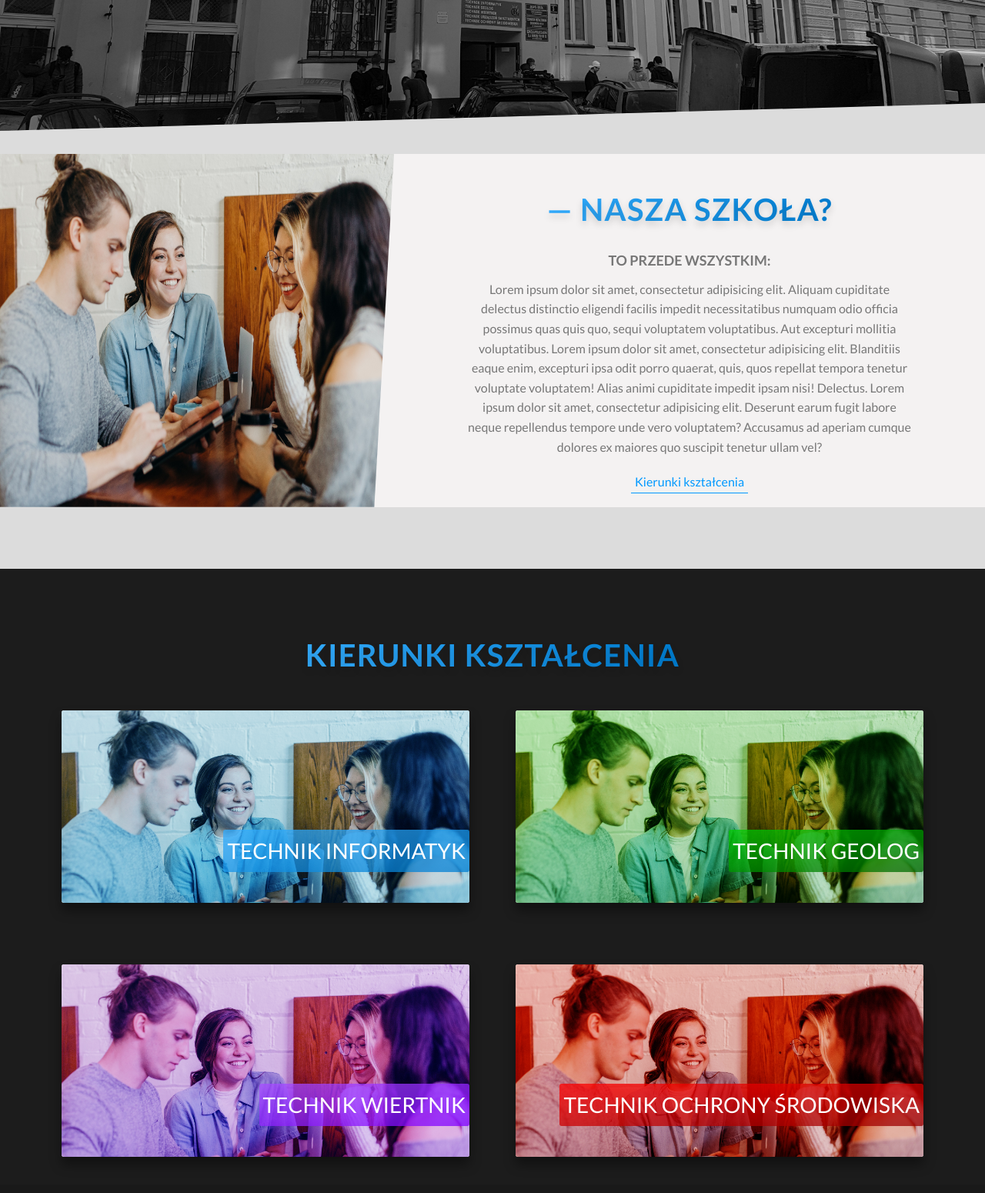
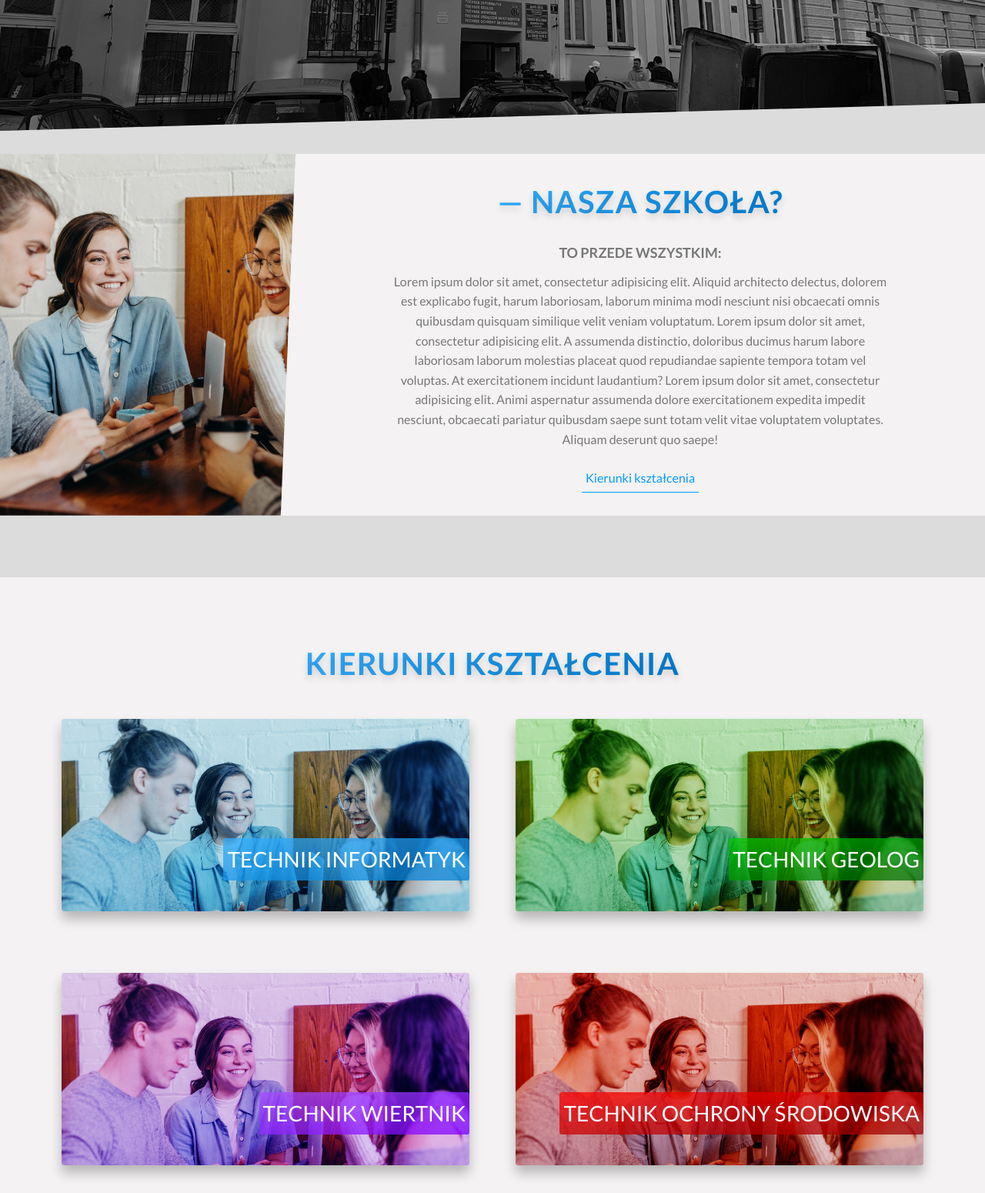
Before and after one commit to Forcowicz/ZSZPGNiG, a PHP site: page / in a window 1280 px wide. Shown: the part 630-2180 px from the top of the page at 77% size. Before the commit the page ends 2133 px from the top, so only its background shows below. Run offline with PHP 8.4, Linux system fonts and the light colour scheme.

Commit message:
Bug fixes

```diff
--- a/assets/css/style.css
+++ b/assets/css/style.css
@@ -188,7 +188,7 @@ body {
   left: 0;
   border-radius: 3px;
   overflow: hidden;
-  box-shadow: 0 1rem 1.5rem rgba(0, 0, 0, 0.4);
+  box-shadow: 0 1rem 1.5rem rgba(0, 0, 0, 0.25);
 }
 .card__side--front {
   background-color: #ffffff;
@@ -255,6 +255,14 @@ body {
 .card__heading--4 {
   background-image: linear-gradient(to right bottom, rgba(255, 0, 0, 0.75), rgba(153, 0, 0, 0.75));
 }
+.card__details {
+  font-size: 1.6rem;
+  color: #fff;
+  padding: 2rem 1.5rem;
+  display: block;
+  margin: 0 auto;
+  text-align: center;
+}
 
 .header {
   width: 100%;
@@ -300,48 +308,45 @@ body {
 .description {
   width: 100%;
   height: 100%;
-  display: table;
+  display: flex;
   overflow: hidden;
   background-color: #f4f2f2;
 }
 .description__left {
-  display: table-cell;
-  width: 40%;
-  height: auto;
-  overflow: hidden;
-  clip-path: polygon(0 0, 100% 0, 95% 100%, 0 100%);
-  position: relative;
+  flex: 0 1 30%;
+  background-image: url("../images/students.jpg");
+  background-size: cover;
+  background-repeat: no-repeat;
+  background-position: center;
+  clip-path: polygon(0 0, 0 100%, 95% 100%, 100% 0);
+  transition: all 0.15s;
+}
+.description__left:hover {
+  filter: sepia(10%);
 }
 .description__right {
-  display: table-cell;
-  width: 60%;
-  vertical-align: top;
-}
-.description__image {
-  height: 100%;
-  width: 100%;
-  backface-visibility: hidden;
-  transition: all 0.25s ease-out;
-  display: inline-block;
-  position: absolute;
-}
-.description__image:hover {
-  transform: scale(1.1);
+  flex: 1;
+  display: flex;
+  flex-direction: column;
+  justify-content: center;
+  align-items: center;
+  padding: 3rem 2rem;
 }
 .description__text {
+  text-align: center;
   width: 75%;
-  margin: 0 auto 2rem auto;
 }
 
 .section-fields {
   width: 100%;
   height: 80rem;
+  position: relative;
 }
 
 .fields {
   width: 100%;
   height: 100%;
-  background-color: #1C1C1C;
+  background-color: #f4f2f2;
   padding: 8rem;
 }
 
--- a/index.php
+++ b/index.php
@@ -35,23 +35,23 @@
 <section class="section-description">
     <div class="description">
         <div class="description__left">
-            <img src="assets/images/students.jpg" alt="Students Photo" class="description__image">
+
         </div>
         <div class="description__right">
-            <div class="u-margin-bottom-sm u-margin-top-md u-center-text">
+            <div class="u-margin-bottom-sm">
                 <h2 class="heading-secondary">&mdash; Nasza szkoła?</h2>
-                <div class="u-margin-bottom-xs u-margin-top-sm">
-                    <h4 class="heading-quaternary">To przede wszystkim:</h4>
-                </div>
-                <div class="description__text">
-                    <p class="paragraph">
-                        Lorem ipsum dolor sit amet, consectetur adipisicing elit. Aliquam cupiditate delectus distinctio eligendi facilis impedit necessitatibus numquam odio officia possimus quas quis quo, sequi voluptatem voluptatibus.
-                        Aut excepturi mollitia voluptatibus. Lorem ipsum dolor sit amet, consectetur adipisicing elit. Blanditiis eaque enim, excepturi ipsa odit porro quaerat, quis, quos repellat tempora tenetur voluptate voluptatem! Alias animi cupiditate impedit ipsam nisi! Delectus.
-                        Lorem ipsum dolor sit amet, consectetur adipisicing elit. Deserunt earum fugit labore neque repellendus tempore unde vero voluptatem? Accusamus ad aperiam cumque dolores ex maiores quo suscipit tenetur ullam vel?
-                    </p>
-                </div>
-                <a href="#" class="btn-text">Kierunki kształcenia</a>
             </div>
+            <div class="u-margin-bottom-xs">
+                <h4 class="heading-quaternary">To przede wszystkim:</h4>
+            </div>
+            <div class="description__text">
+                <p class="paragraph">
+                    Lorem ipsum dolor sit amet, consectetur adipisicing elit. Aliquid architecto delectus, dolorem est explicabo fugit, harum laboriosam, laborum minima modi nesciunt nisi obcaecati omnis quibusdam quisquam similique velit veniam voluptatum.
+                    Lorem ipsum dolor sit amet, consectetur adipisicing elit. A assumenda distinctio, doloribus ducimus harum labore laboriosam laborum molestias placeat quod repudiandae sapiente tempora totam vel voluptas. At exercitationem incidunt laudantium?
+                    Lorem ipsum dolor sit amet, consectetur adipisicing elit. Animi aspernatur assumenda dolore exercitationem expedita impedit nesciunt, obcaecati pariatur quibusdam saepe sunt totam velit vitae voluptatem voluptates. Aliquam deserunt quo saepe!
+                </p>
+            </div>
+            <a href="#" class="btn-text u-margin-top-sm">Kierunki kształcenia</a>
         </div>
     </div>
 </section>
@@ -69,7 +69,9 @@
                         <h4 class="card__heading card__heading--1">Technik informatyk</h4>
                     </div>
                     <div class="card__side card__side--back card__side--back--1">
-                        content
+                        <div class="card__details">
+                            <p>Technik informatyk jest ciekawym i bardzo poszukiwanym zawodem na rynku pracy (wzór opisu).</p>
+                        </div>
                     </div>
                 </div>
             </div>
@@ -80,7 +82,9 @@
                         <h4 class="card__heading card__heading--2">Technik geolog</h4>
                     </div>
                     <div class="card__side card__side--back card__side--back--2">
-                        content
+                        <div class="card__details">
+                            <p>Technik geolog jest ciekawym i bardzo poszukiwanym zawodem na rynku pracy (wzór opisu).</p>
+                        </div>
                     </div>
                 </div>
             </div>
@@ -93,7 +97,9 @@
                         <h4 class="card__heading card__heading--3">Technik wiertnik</h4>
                     </div>
                     <div class="card__side card__side--back card__side--back--3">
-                        content
+                        <div class="card__details">
+                            <p>Technik wiertnik jest ciekawym i bardzo poszukiwanym zawodem na rynku pracy (wzór opisu).</p>
+                        </div>
                     </div>
                 </div>
             </div>
@@ -104,7 +110,9 @@
                         <h4 class="card__heading card__heading--4">Technik ochrony środowiska</h4>
                     </div>
                     <div class="card__side card__side--back card__side--back--4">
-                        content
+                        <div class="card__details">
+                            <p>Technik ochrony środowiska jest ciekawym i bardzo poszukiwanym zawodem na rynku pracy (wzór opisu).</p>
+                        </div>
                     </div>
                 </div>
             </div>
```
Also changed, not shown: scss/components/_card.scss (+10 -1 lines), scss/pages/_home.scss (+21 -30 lines), scss/components/_buttons.scss (line endings or trailing spaces), 1 other file.
